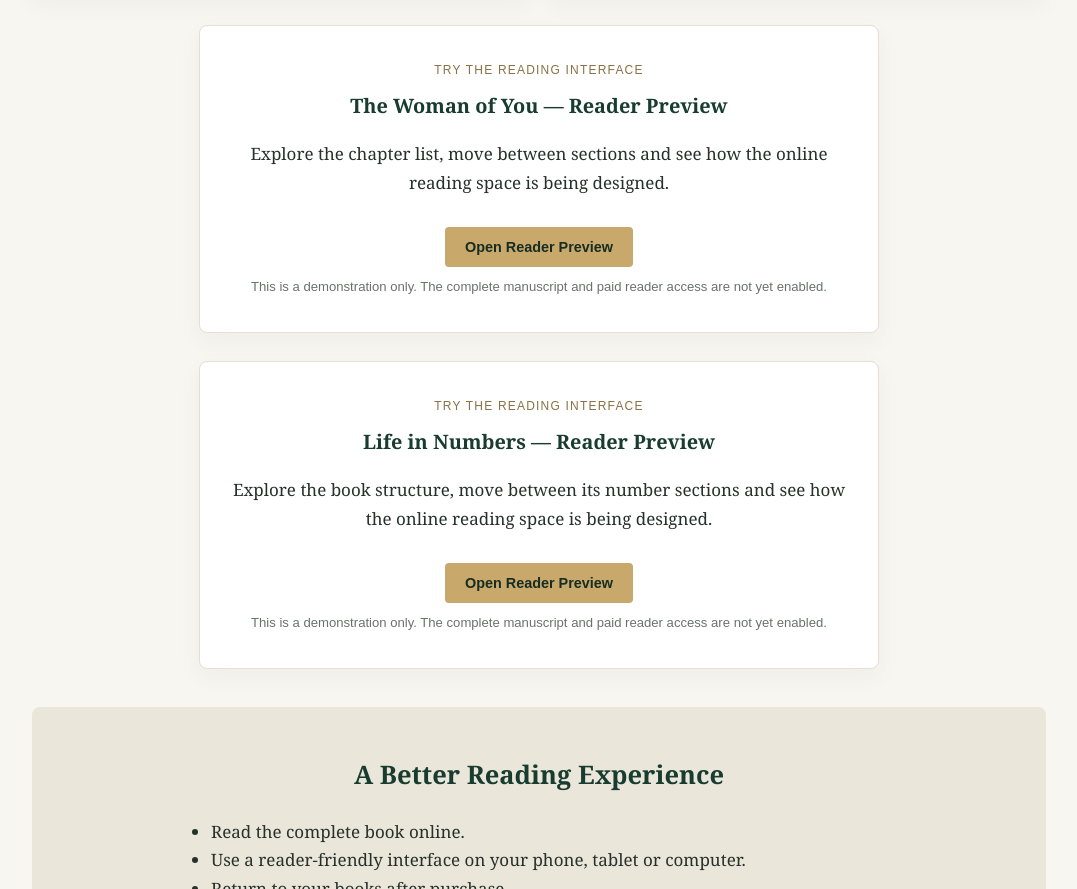
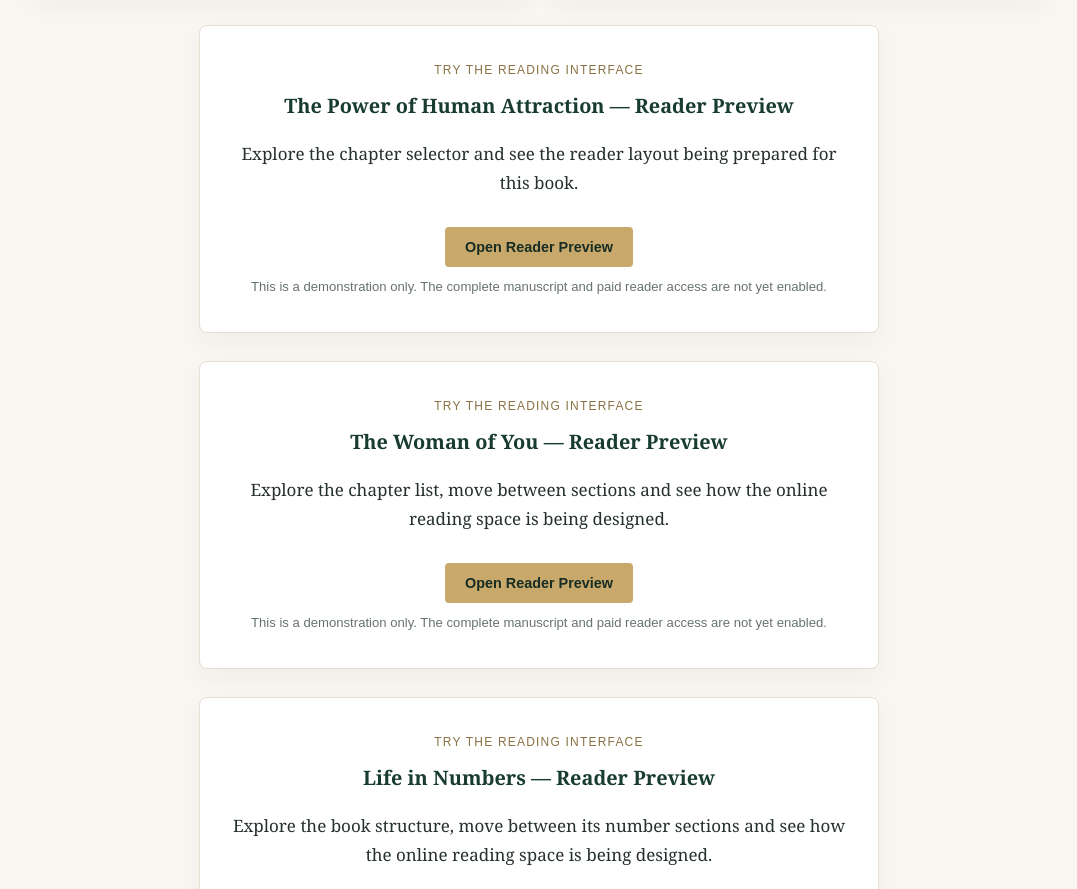
Before and after one commit to asamuelntiamoahbook-bot/Samuel-Ntiamoah-Digital-Library-, a plain HTML site: page reading-room.html in a window 1280 px wide. Shown: the part 948-1837 px from the top of the page, without its empty margins (101-1178 px from the left). Drawn offline with Linux system fonts and the light colour scheme.

Commit message:
Add Power of Human Attraction reader preview

```diff
--- a/reading-room.html
+++ b/reading-room.html
@@ -58,6 +58,13 @@ a.back{color:var(--green)}
 </section>
 <section class="card" style="max-width:680px;margin:28px auto 0">
 <p class="label">Try the reading interface</p>
+<h3>The Power of Human Attraction — Reader Preview</h3>
+<p>Explore the chapter selector and see the reader layout being prepared for this book.</p>
+<a class="button" href="reader.html">Open Reader Preview</a>
+<p style="font: .82rem Arial,sans-serif;color:#68736c;margin-top:12px">This is a demonstration only. The complete manuscript and paid reader access are not yet enabled.</p>
+</section>
+<section class="card" style="max-width:680px;margin:28px auto 0">
+<p class="label">Try the reading interface</p>
 <h3>The Woman of You — Reader Preview</h3>
 <p>Explore the chapter list, move between sections and see how the online reading space is being designed.</p>
 <a class="button" href="woman-reader.html">Open Reader Preview</a>
```
